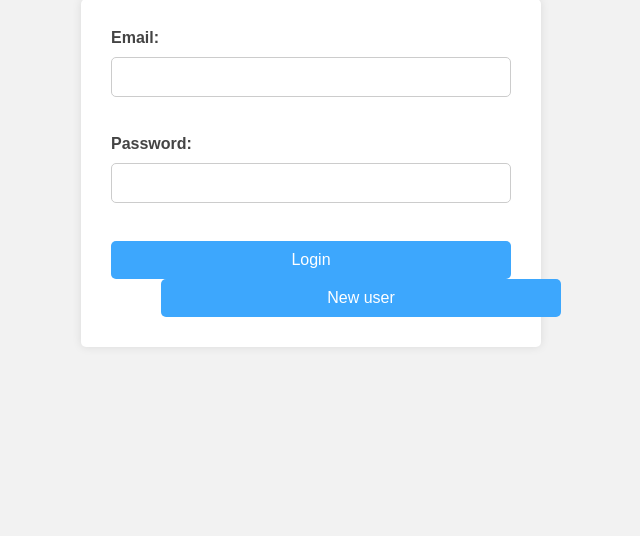
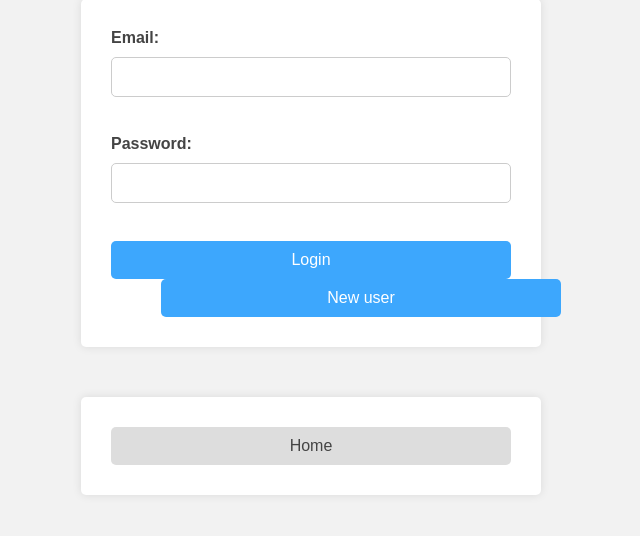
Before and after one commit to kobibell/Warden-Web-Wizards-JIMS, a Django app: page /login/ in a window 1280 px wide. Shown: the part 264-800 px from the top of the page, without its empty margins (329-969 px from the left). Run offline with Django 4.2, Linux system fonts and the light colour scheme.

Commit message:
Added basic DB functionality with home button

```diff
--- a/src/jims_project/jims_app/urls.py
+++ b/src/jims_project/jims_app/urls.py
@@ -8,7 +8,7 @@ urlpatterns = [
         path(r'', TemplateView.as_view(template_name='home_page.html')),
         path('login/', LoginView.as_view(template_name='login.html'), name='login'),
         # Need to redirect to home page link
-        path('', views.home_page, name='home_page'),
+        #path('', views.home_page, name='home_page'),
         path('home_page/', views.home_page, name='home_page'),
         path('accounts/profile/', views.home_page, name='profile'),
         path('accounts/home/', views.accounts_home, name='accounts_home'),
--- a/src/jims_project/jims_project/urls.py
+++ b/src/jims_project/jims_project/urls.py
@@ -20,5 +20,5 @@ urlpatterns = [
     path(r'admin/', admin.site.urls),
     path('', include('jims_app.urls')),
     # the regex ^$ matches empty
-    path(r'', TemplateView.as_view(template_name='home_page'))
+    path(r'', TemplateView.as_view(template_name='home_page.html'))
 ]
--- a/src/jims_project/templates/login.html
+++ b/src/jims_project/templates/login.html
@@ -20,5 +20,9 @@
 			<input type="submit" style="margin-left: 50px;" value="New user"/>
 		</form>
 	</form>
+	<form method="POST" action= "{% url 'home_page' %}">
+		{% csrf_token %}
+		<button>Home</button>
+		</form>
 </body>
 </html>
```
